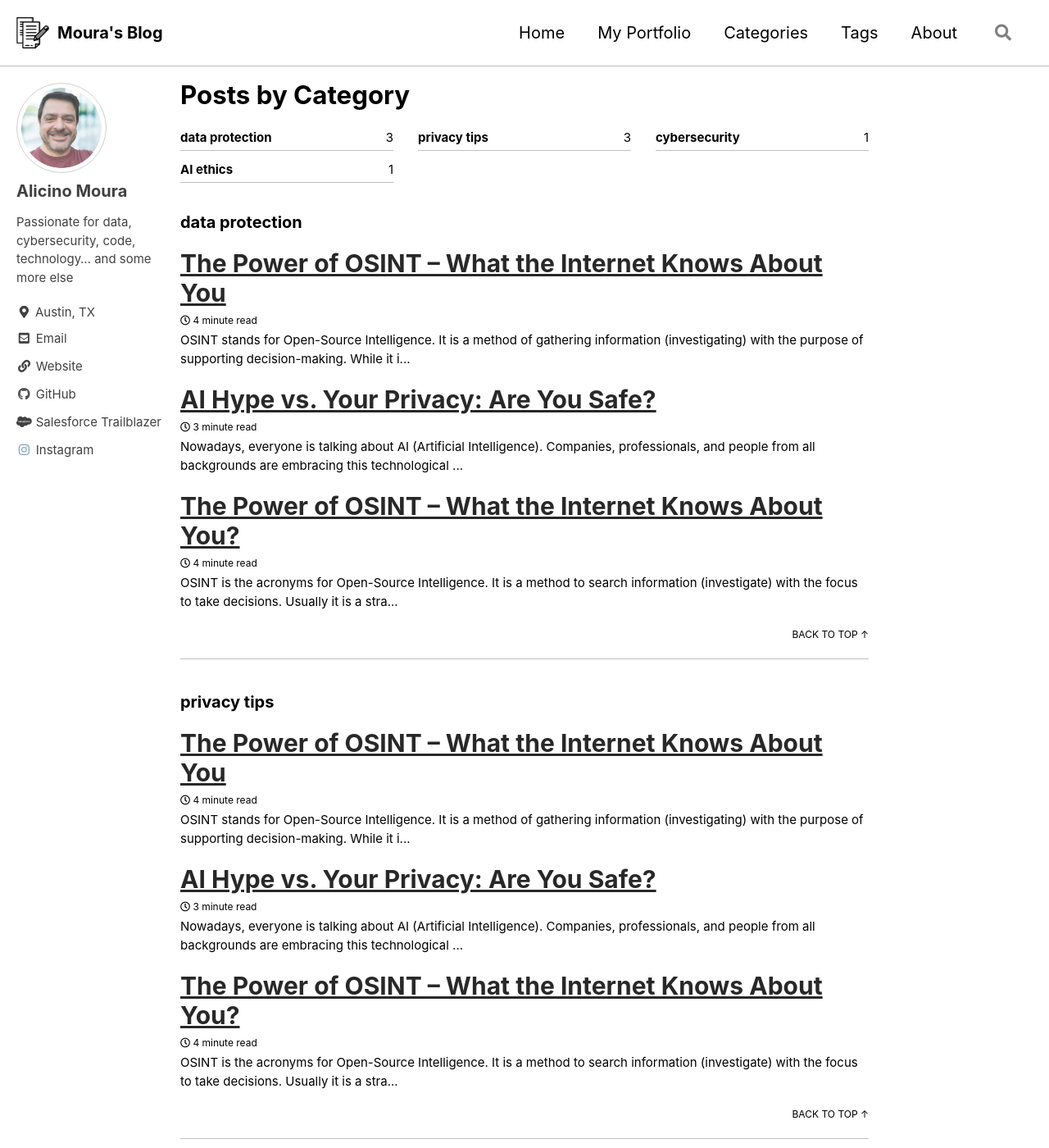
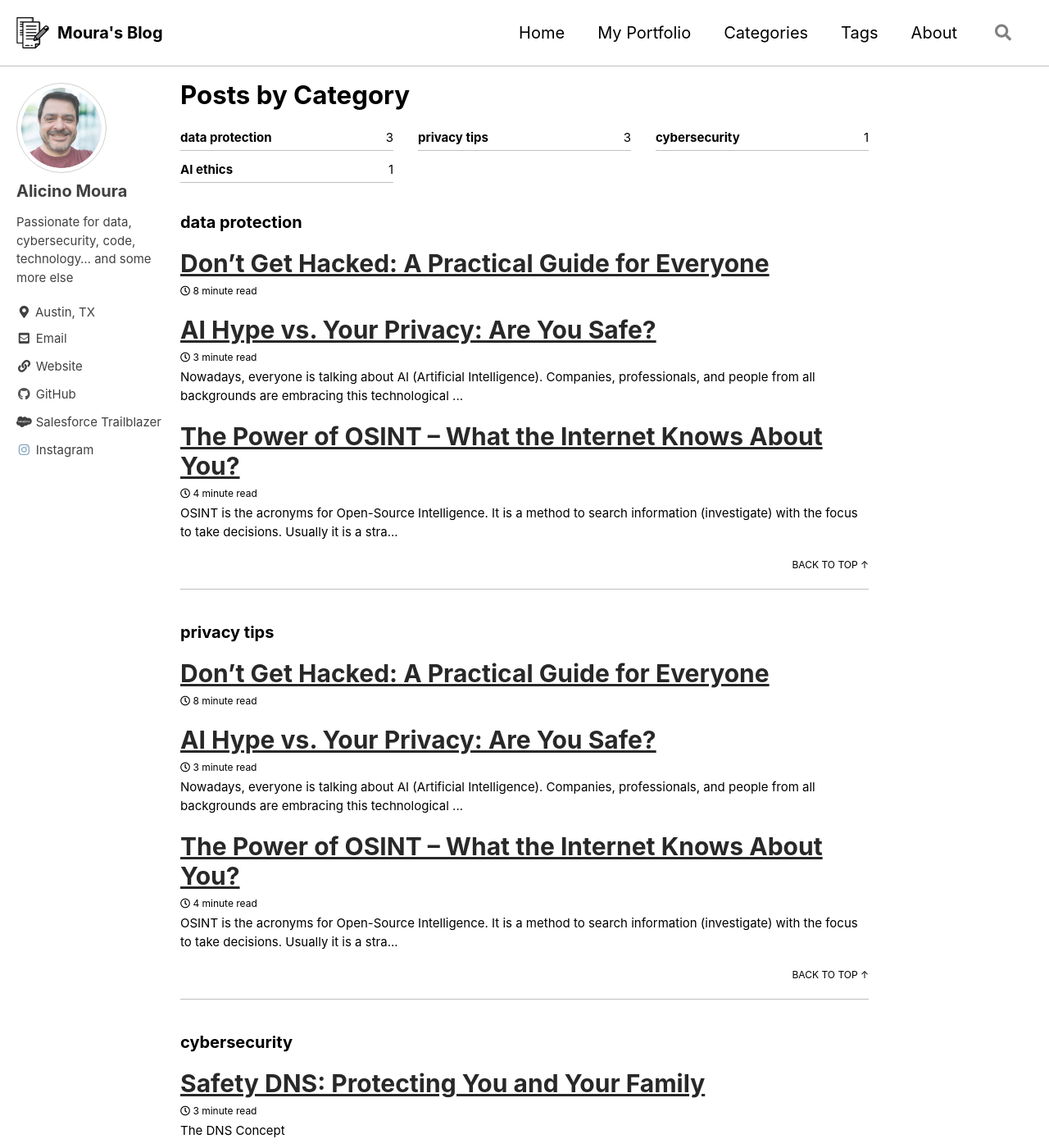
Before and after one commit to alicino/blog, a Jekyll site: the page built from _pages/category-archive.md, in a window 1280 px wide and 1400 px high. Shown: the whole window at 82% size. Built offline with Jekyll 4.4.1, drawn with Linux system fonts in a browser that asks for light colours; cached includes are drawn as plain includes; some of the changed lines change nothing that is shown.

Commit message:
Restoring content from f3a1129 commit and fixing email

````diff
--- a/_posts/2025-04-21-dont-get-hacked-a-practical-guide-for-everyone.md
+++ b/_posts/2025-04-21-dont-get-hacked-a-practical-guide-for-everyone.md
@@ -1,111 +1,186 @@
 ---
 layout: single
-title: "The Power of OSINT – What the Internet Knows About You"
+title: "Don’t Get Hacked: A Practical Guide for Everyone"
 tags:
+  - threat awareness
   - data privacy
   - beginner
-  - OSINT
 category:
   - data protection
   - privacy tips
 ---
 
-**OSINT** stands for **Open-Source Intelligence**.
-It is a method of gathering information (investigating) with the purpose of supporting decision-making.
-While it is an extremely useful strategy, it also highlights the need for individuals to be cautious about what they expose on the internet.
+{% include figure image_path="/assets/images/2025-04-21-dont-get-hacked-a-practical-guide-for-everyone.png" alt="Don’t Get Hacked Banner" class="align-center" width="600" %}
 
-{% include figure image_path="assets/images/2023-05-11-the-power-of-osint-what-the-internet-knows-about-you.png" alt="The Power of OSINT – What the Internet Knows About You" class="align-center" width="400" %}
+From morning routines to late-night entertainment, our phones and computers are deeply woven into daily life. We work, study, socialize, and manage our finances through these digital devices. While this brings immense convenience, it also increases our exposure to risks. Hackers, scammers, and digital criminals are constantly seeking ways to exploit vulnerabilities, steal data, and compromise personal information. Even if you haven’t been targeted yet, it’s wise to take precautions now rather than face the fallout later.
 
-Although the information collected through OSINT is public, not everything should necessarily be accessible.
-It is important to note that some data becomes public due to misconfigurations or simple oversight.
-By the end of this article, you will understand—through examples—the potential consequences for individuals, and at the same time, learn how to discover what information is available about yourself.
+My mission here is to explain, in a very simple way, how you can protect yourself. We'll talk about fake emails (phishing), suspicious files, dangerous clicks, and other common traps. The goal is for anyone, even without technical knowledge, to understand and stay safe.
+
+Based on my experience, I created this list in priority order. However, that doesn’t mean any item should be overlooked — staying vigilant and regularly updating your practices is crucial to maintaining your safety.
 
 ---
 
-## Disclaimer
+## 1. **Use Strong and Secure Passwords**
 
-OSINT refers to the collection of information from publicly available sources.
-In other words, it involves open-source data about a company, organization, or individual.
+It may sound basic, but weak passwords are more common than you think. "123456" or "password123" are still among the most used passwords, and they’re also the first ones hackers try. Weak passwords are a major reason for compromised accounts and devices.
+
+Hackers often use "word lists"—files with tens of thousands of common passwords—to crack your login in seconds. Don’t let yours be in that list.
+
+**Examples of weak passwords to avoid:**
+- 123456
+- password123
+- qwerty
+- your name + birthdate (e.g., john1985)
+- simple words like "love", "god", "admin"
+- predictable combos like admin123
+
+**How to create strong passwords:**
+- Use a mix of uppercase, lowercase, numbers, and symbols.
+- Turn a phrase into a password. Example:
+  - Phrase: "My dog Bob was born in 2015 and is cute!"
+  - Password: `MdBb@2015cute!`
+- Use at least 14 characters.
+- Never reuse passwords across different services.
+- Use a password manager such as [Bitwarden](https://bitwarden.com), [1Password](https://1password.com), [Keeper](https://www.keepersecurity.com), or [LastPass](https://www.lastpass.com).
+- Always enable two-factor authentication (2FA), preferably using an authenticator app or hardware key—not SMS.
+
+**Check how secure your password is:**
+Try this trusted tool: [security.org password tester](https://security.org/how-secure-is-my-password)
 
 ---
 
-## Why is OSINT Important?
+## 2. **Beware of Fake Emails (Phishing)**
 
-Several reasons highlight the relevance of OSINT today:
+Imagine getting an email from your bank asking you to confirm your password. It looks legit, with logos and all—but it's a scam designed to steal your info.
 
-- **Digital Safety** (understanding what information about you is publicly accessible)
-- **Investigations** (corporate investigations, journalism, national security)
-- **Decision-Making** (fact-checking, competitive intelligence)
-- **Finding Hidden Information** (locating individuals or hard-to-find details)
+Want proof of how often this happens? Visit [Cloudflare Radar Email Threats](https://radar.cloudflare.com/security/email) to see phishing and email attacks happening in real-time.
+
+Phishing isn’t just email-based. It can include malicious attachments, fake QR codes, or suspicious downloads.
+
+**How to protect yourself:**
+- Don’t be curious. Ever.
+- Never click on links from unknown senders.
+- Be wary of urgent messages: "Your account will be blocked!"
+- Check the sender's address carefully.
+- Never enter your password via email links—type the website manually.
+- Don't open or unzip attachments unless you're 100% sure who sent them.
+- Confirm with senders before opening files, even if they’re friends.
+- Avoid filenames like "URGENT_receipt.zip".
+- Keep antivirus software updated.
 
 ---
 
-## OSINT Sources
+## 3. **Avoid Clicking on Everything That Pops Up**
 
-At this point, you may wonder: where and how can this information be found?
-The answer is simple—and a good starting point is searching for information about yourself.
+Pop-ups like "You've won an iPhone!" are scams. So are roulette games offering discount codes. These tricks are designed to steal your data.
 
-Common sources include:
-
-- Public websites, blogs, social media platforms, videos
-- Official public registries (such as notary public records)
-- Domain and IP ownership data (WHOIS information)
-- Specialized search tools
+**How to protect yourself:**
+- Don’t fall for miracle deals or giveaways.
+- Close pop-ups that ask to install or update anything.
+- Only download software from trusted app stores.
+- Remember: no one gives away prizes just for visiting a website.
 
 ---
 
-## Common OSINT Tools
+## 4. **Be Suspicious of Messages on WhatsApp, SMS, and Social Media**
 
-Here are some tools that professionals frequently use for OSINT activities:
+Your phone is your most vulnerable device. Scammers use every channel to trick people.
 
-- [**Shodan**](https://shodan.io): Search engine for discovering devices connected to the internet and open services.
-- [**Maltego**](https://www.maltego.com/): Platform for visually mapping the relationships between websites, companies, and individuals.
-- [**Whois.com**](https://whois.com), [**Who.is**](https://who.is), [**Registro.br**](https://registro.br/tecnologia/ferramentas/whois/): Tools for retrieving ownership and administrative data about domains and IPs.
-  (_Tip: the `whois` command is also available in Linux terminals: `whois domain.com`._)
-- **Spiderfoot** and **TheHarvester**: Tools available on Kali Linux for automated information gathering.
-- [**ExifTool**](https://exiftool.org/): Utility for reading, writing, and editing metadata in images and files.
-- [**Webmii**](https://webmii.com/): Search engine specializing in publicly available information about individuals.
-- [**Wayback Machine**](https://web.archive.org/): Platform for viewing historical versions of websites.
-- [**Censys**](https://censys.com/): A search engine similar to Shodan, but focused on detailed security scanning and certificate information.
-- [**Intelligence X**](https://intelx.io/): Search platform for leaked data, WHOIS records, public files, and archived social media content.
-- **Google Dorks**: Advanced search techniques using [Google](https://google.com) itself.
+**How to protect yourself:**
+- Don’t send money without voice confirmation—even if it seems urgent.
+- Don’t click unknown links in any message.
+- Block unknown contacts—don’t even start a chat.
+- Don’t answer calls from unknown numbers; use voicemail.
+- Never answer video calls from unknown contacts.
 
 ---
 
-### Examples of Google Dorks
+## 5. **Always Update Your Devices**
 
-Some examples of advanced queries to make searches more precise:
+Every day, new security vulnerabilities are discovered. Updates fix these holes. Ignoring them leaves you exposed.
 
-```
-site:domain.com intext:laptop
-```
-_Search for pages within domain.com containing the word "laptop"._
-
-```
-intext:"Elon Musk" filetype:jpg
-```
-_Search for publicly available `.jpg` images containing the text "Elon Musk"._
-
-```
-intitle:"Report" filetype:pdf
-```
-_Search for webpages with "Report" in the title that contain PDF files._
-
-For more detailed tips, you may refer to:
-[Google Dorks: Top Tips and Tricks for Advanced Search Intelligence](https://www.recordedfuture.com/threat-intelligence-101/threat-analysis-techniques/google-dorks).
+**How to protect yourself:**
+- Turn on automatic updates for your OS and apps.
+- Prioritize updates for banks, payments, and social apps.
+- Set a weekly reminder to check and update your devices.
 
 ---
 
-## Important Considerations
+## 6. **Use Antivirus and Security Tools**
 
-Ethics and responsibility are essential when practicing OSINT.
-Collecting information is not the same as breaching privacy, and it is crucial to understand that OSINT should be used as a tool for protection—not for harm.
+Even if you’re cautious, antivirus software adds an important layer of defense.
 
-Even though OSINT may reveal private aspects about individuals or organizations, what matters is how the information is handled and used.
-Responsible and ethical use of collected data is fundamental.
+**How to protect yourself:**
+- Install a trusted antivirus—free or paid.
+- On Android, use [Avast](https://www.avast.com) or [Bitdefender](https://www.bitdefender.com).
+- On Windows, [Windows Defender](https://support.microsoft.com/windows-security) is a good default.
+- Keep your antivirus up-to-date daily.
 
 ---
 
-**Did you find this article useful?**
-If so, consider sharing it with colleagues, friends, and family.
-Awareness is the first step toward a safer and more responsible internet.
+## 7. **Avoid Unsecured Public Wi-Fi Networks**
+
+Free Wi-Fi is convenient, but it’s also dangerous. You could unknowingly connect to an **Evil Twin Attack**—a fake Wi-Fi that mimics a real one just to steal your info.
+
+**How to protect yourself:**
+- Never access bank accounts on public Wi-Fi.
+- Use a [VPN](https://www.cloudflare.com/products/warp/) for safe browsing.
+- Prefer using your mobile data (4G/5G) for sensitive tasks.
+
+---
+
+## 8. **Keep Backups of Your Data**
+
+If ransomware or hardware failure strikes, backups save the day.
+
+**How to protect yourself:**
+- Turn on automatic backups: [Google Drive](https://www.google.com/drive/) (Android) or [iCloud](https://www.icloud.com/) (iPhone).
+- Use external drives or cloud storage like [Dropbox](https://www.dropbox.com), [OneDrive](https://onedrive.live.com), or Google Drive.
+- Keep one offline copy on a USB stick or external drive disconnected from the internet.
+
+---
+
+## 9. **Be Mindful of What You Install**
+
+Many apps ask for unnecessary permissions. Always question why an app wants access to your data.
+
+**How to protect yourself:**
+- Only install apps from [Google Play](https://play.google.com) or [App Store](https://www.apple.com/app-store/).
+- Read reviews and ratings.
+- Review app permissions regularly.
+
+---
+
+## 10. **Change Default Passwords on New Devices**
+
+Just got a new router or camera? Change the factory-set password—everyone knows the defaults.
+
+**Want to see how exposed devices are?** Visit [Shodan](https://www.shodan.io), a search engine for internet-connected devices.
+
+**How to protect yourself:**
+- Set a strong, unique password immediately.
+
+---
+
+## 11. **Don’t Share Your Home Wi-Fi**
+
+It might seem harmless, but when someone connects to your home Wi-Fi, they gain access to all devices on your network.
+
+**How to protect yourself:**
+- Don't share your Wi-Fi.
+- If you must, create a separate guest network.
+
+---
+
+## Conclusion: Protection Starts with Small and Routine Habits
+
+You don’t need to be a cybersecurity expert to stay safe. Most attacks succeed because of simple mistakes. Adopting small, consistent habits makes a huge difference.
+
+If something seems too good to be true, it probably is. Use common sense, question urgency, and treat your data like you would the keys to your house.
+
+**Did you find this guide useful?** Share it with friends and family. Let’s build a safer internet—together.
+
+---
+
+Need help with any of these steps? [Reach out to me](mailto:contact@alicino.me)
+-- *Updated on May 10th, 2025 by Alicino*
````
